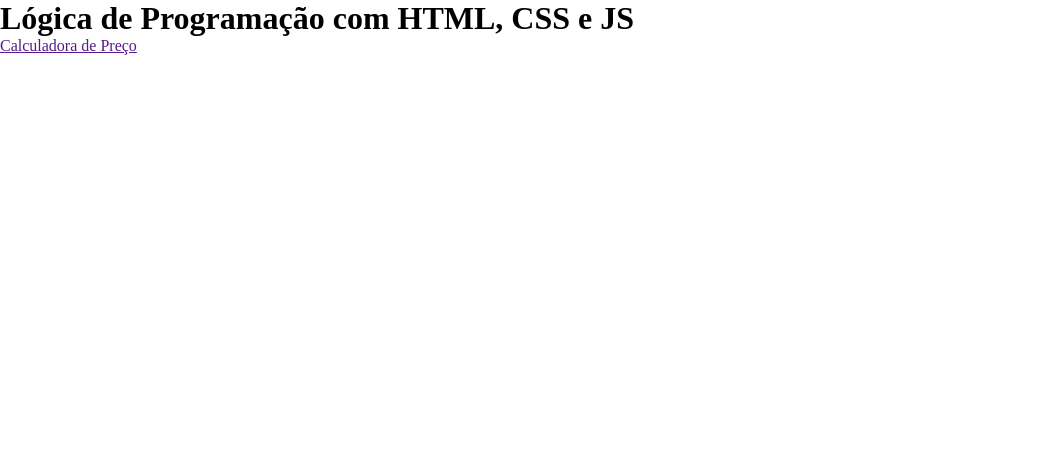
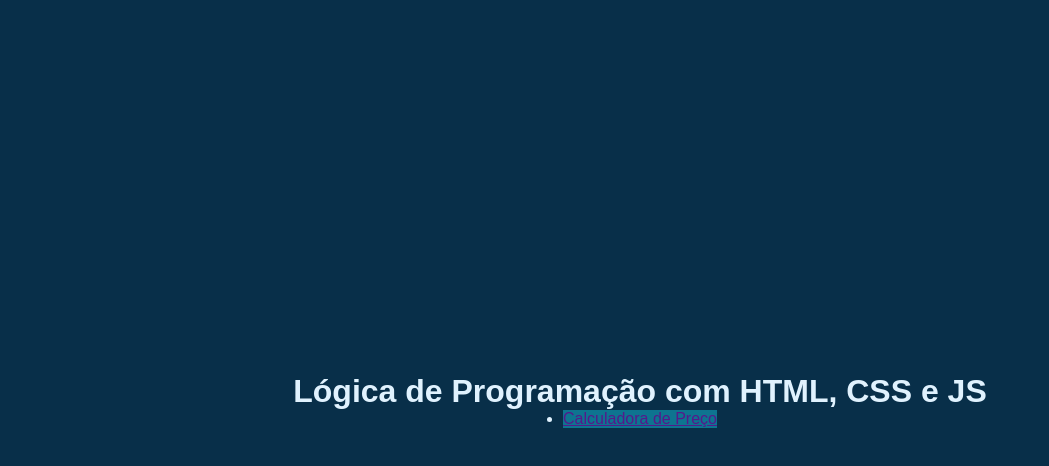
Before and after one commit to mavi1202/atividade-9, a plain HTML site: page index.html in a window 1280 px wide. Shown: the whole page, without its empty margins (0-1049 px from the left). Drawn offline with Linux system fonts and the light colour scheme.

Commit message:
style: add body and nav style

```diff
--- a/style.css
+++ b/style.css
@@ -2,4 +2,30 @@
     margin: 0;
     padding: 0;
     box-sizing:border-box;
+    font-family: "Montserrat", sans-serif;
+
+    }
+
+
+
+:root{
+    --main-background:#082f49;
+    --text-color:#e0f2fe;
+    --nav-background:#0e7490;
+
 }
+
+body{
+    background: var(--main-background);
+    color:var(--text-color);
+    display: flex;
+    flex-direction: column;
+    height: 100svh;
+    justify-content: center;
+    align-items: center;
+
+}
+
+nav{
+    background: var(--nav-background);
+}
```
